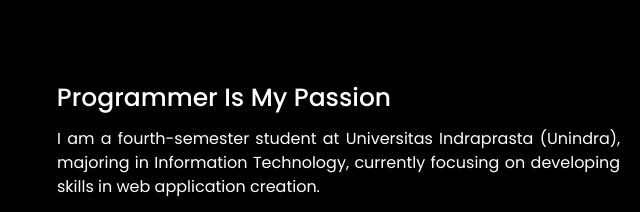
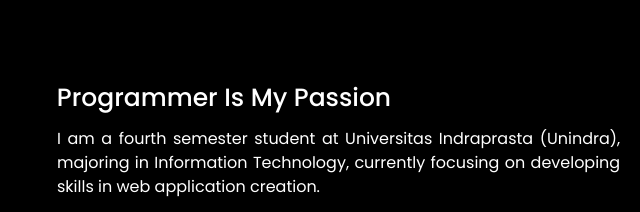
Before and after one commit to annasFajar/MyPortofolio, a plain HTML site: page index.html in a window 1280 px wide. Shown: the part 900-1112 px from the top of the page, 532-1172 px from the left. Drawn offline with nearby package versions, Linux system fonts and the light colour scheme.

Commit message:
Update aboutme index.html

```diff
--- a/index.html
+++ b/index.html
@@ -84,7 +84,7 @@
                     <div class="right">
                         <div class="topic" data-aos="fade-left" data-aos-duration="1500" data-aos-delay="200">Programmer Is My Passion</div>
                         <p data-aos="flip-down" data-aos-duration="1500" data-aos-delay="300">
-                            I am a fourth-semester student at Universitas Indraprasta (Unindra), majoring in Information Technology, currently focusing on developing skills in web application creation.
+                            I am a fourth semester student at Universitas Indraprasta (Unindra), majoring in Information Technology, currently focusing on developing skills in web application creation.
                         </p>
                         <div class="button" data-aos="zoom-in-right" data-aos-duration="1500" data-aos-delay="400">
                             <button>Download CV</button>
```
